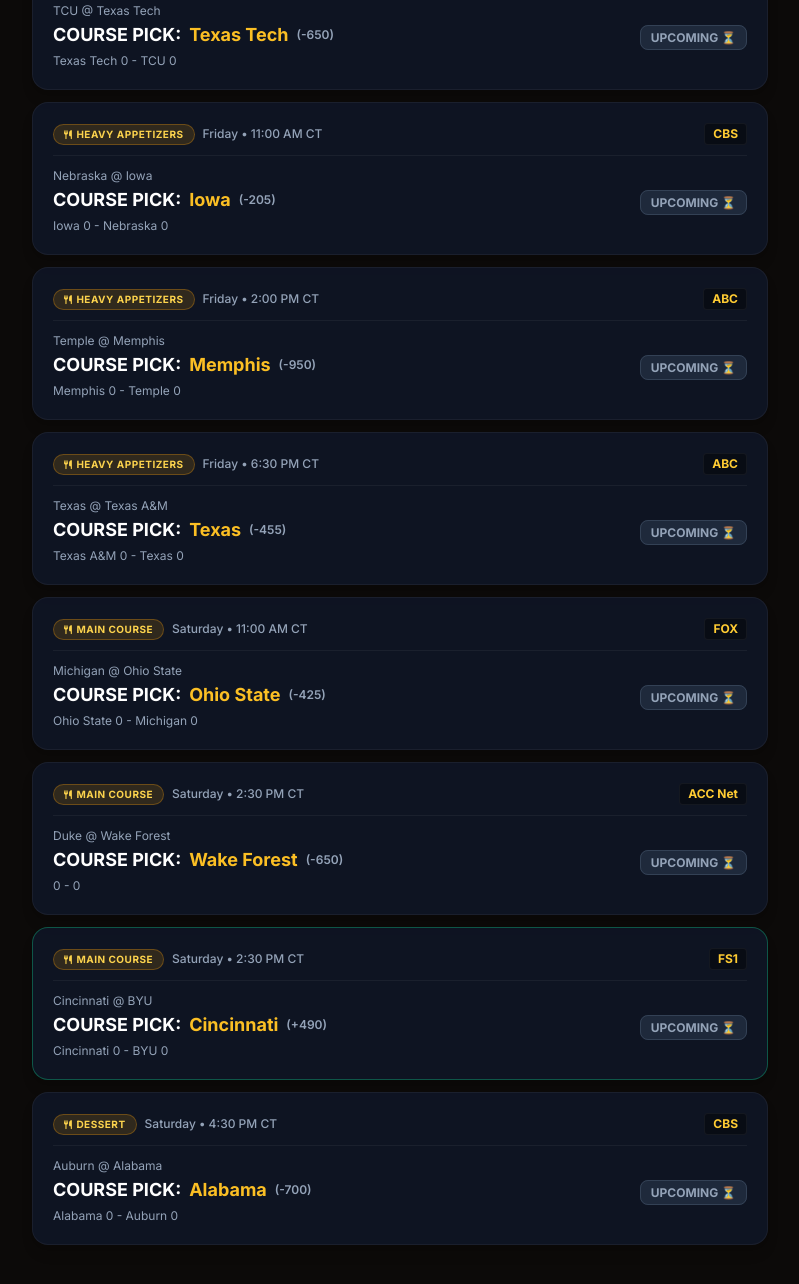
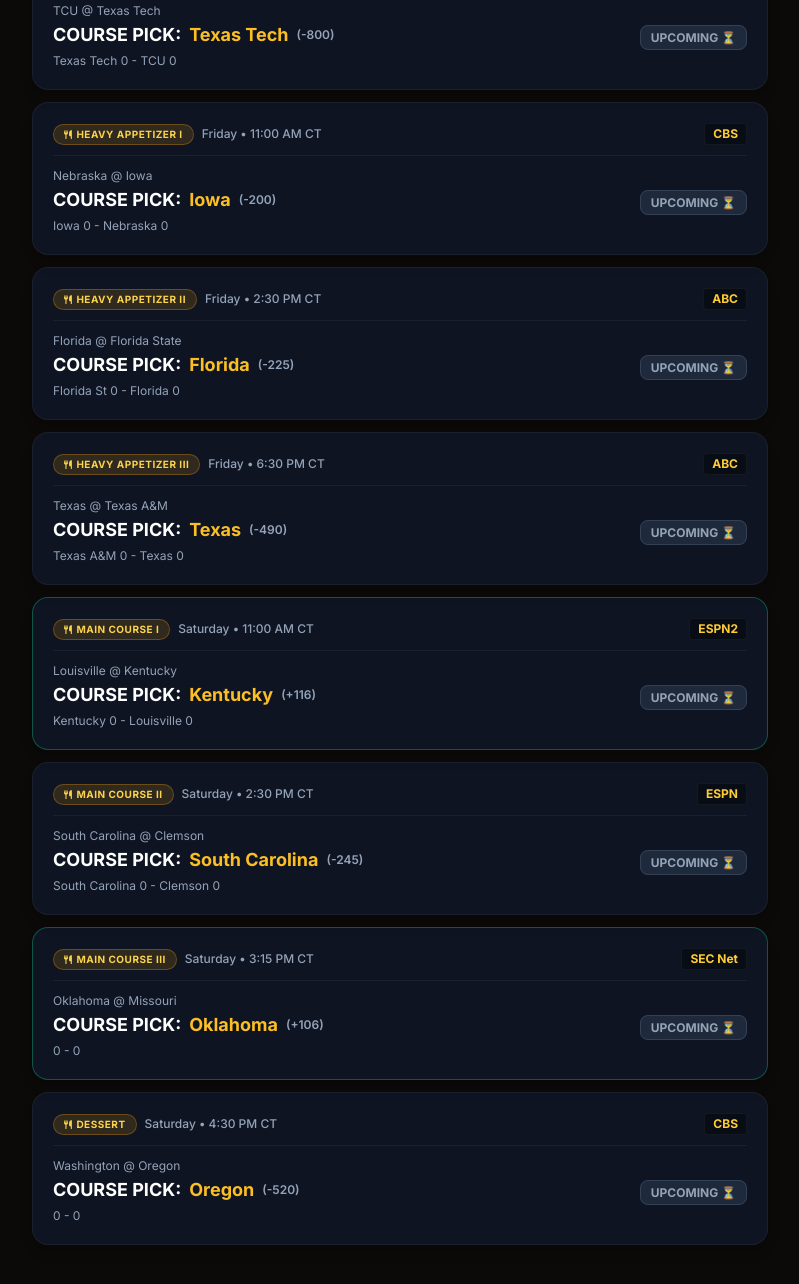
Before and after one commit to robtobular/hermes-app, a plain HTML site: page parlay.html in a window 1280 px wide. Shown: the part 628-1912 px from the top of the page, without its empty margins (240-1039 px from the left). Drawn offline with nearby package versions, Linux system fonts and the light colour scheme.

Commit message:
Update Parlay Tracker with Chef Flavin Official Final Menu (+2093)

```diff
--- a/parlay.html
+++ b/parlay.html
@@ -3,7 +3,7 @@
 <head>
   <meta charset="UTF-8">
   <meta name="viewport" content="width=device-width, initial-scale=1.0">
-  <title>2026 Thanksgiving 8-Leg Parlay Tracker (+2124)</title>
+  <title>The Thanksgiving Parlay — Chef Flavin Menu (+2093)</title>
   <script src="https://cdn.tailwindcss.com"></script>
   <link rel="stylesheet" href="https://cdnjs.cloudflare.com/ajax/libs/font-awesome/6.5.1/css/all.min.css">
   <link rel="preconnect" href="https://fonts.googleapis.com">
@@ -21,7 +21,7 @@
   <header class="bg-gradient-to-r from-[#451a03] via-[#78350f] to-[#451a03] border-b-2 border-amber-500 py-6 px-4 md:py-8 md:px-6 shadow-2xl relative overflow-hidden text-center">
     <div class="max-w-4xl mx-auto relative z-10">
       <div class="inline-flex items-center gap-2 px-3 py-1 rounded-full text-xs font-bold bg-amber-500/20 text-amber-300 border border-amber-500/30 mb-3">
-        🦃 Prix Fixe Tasting Menu • Prepared by Executive Chef Flavin
+        🦃 Official Menu • Curated by Executive Chef Flavin
       </div>
       <h1 class="text-3xl md:text-5xl font-heading font-black tracking-tight text-white uppercase drop-shadow">
         THE THANKSGIVING PARLAY
@@ -32,7 +32,7 @@
       <div class="flex items-center justify-center gap-4 mt-4 text-sm md:text-base font-semibold text-amber-200">
         <span><i class="fa-solid fa-utensils text-amber-400"></i> 8 Courses</span>
         <span>•</span>
-        <span class="text-amber-300 font-extrabold text-lg"><i class="fa-solid fa-receipt text-amber-400"></i> +2124 Payout</span>
+        <span class="text-amber-300 font-extrabold text-lg"><i class="fa-solid fa-receipt text-amber-400"></i> +2093 Payout</span>
       </div>
     </div>
   </header>
@@ -76,7 +76,7 @@
 
     <!-- Odds Note -->
     <div class="bg-black/40 border border-white/10 rounded-xl p-3 text-xs text-slate-300 flex items-center justify-between">
-      <span><i class="fa-solid fa-fire-burner text-amber-400 mr-1.5"></i> Spicy Entrée: Cincinnati (+490 Underdog @ BYU) elevates total tasting payout to <strong>+2124</strong>!</span>
+      <span><i class="fa-solid fa-pepper-hot text-amber-400 mr-1.5"></i> Spicy Entrées: <strong>Kentucky (+116)</strong> & <strong>Oklahoma (+106)</strong> juice the total menu payout to <strong>+2093</strong>!</span>
     </div>
 
     <!-- The 8 Legs -->
@@ -98,7 +98,7 @@
               <div class="text-xs text-slate-400">TCU @ Texas Tech</div>
               <div class="text-base md:text-lg font-bold text-white mt-0.5 flex items-center gap-2">
                 COURSE PICK: <span class="text-amber-400 font-extrabold">Texas Tech</span>
-                <span class="text-xs font-semibold text-slate-400">(-650)</span>
+                <span class="text-xs font-semibold text-slate-400">(-800)</span>
               </div>
               <div class="text-xs text-slate-400 mt-1">Texas Tech 0 - TCU 0</div>
             </div>
@@ -112,7 +112,7 @@
           <div class="flex items-center justify-between gap-2 border-b border-white/5 pb-2.5 mb-3">
             <div class="flex items-center gap-2">
               <span class="px-2.5 py-0.5 rounded-full text-[10px] font-bold uppercase tracking-wider bg-amber-500/15 text-amber-300 border border-amber-500/30 flex items-center gap-1">
-                <i class="fa-solid fa-utensils text-[9px]"></i> Heavy Appetizers
+                <i class="fa-solid fa-utensils text-[9px]"></i> Heavy Appetizer I
               </span>
               <span class="text-xs text-slate-400 font-medium">Friday • 11:00 AM CT</span>
             </div>
@@ -124,7 +124,7 @@
               <div class="text-xs text-slate-400">Nebraska @ Iowa</div>
               <div class="text-base md:text-lg font-bold text-white mt-0.5 flex items-center gap-2">
                 COURSE PICK: <span class="text-amber-400 font-extrabold">Iowa</span>
-                <span class="text-xs font-semibold text-slate-400">(-205)</span>
+                <span class="text-xs font-semibold text-slate-400">(-200)</span>
               </div>
               <div class="text-xs text-slate-400 mt-1">Iowa 0 - Nebraska 0</div>
             </div>
@@ -138,21 +138,21 @@
           <div class="flex items-center justify-between gap-2 border-b border-white/5 pb-2.5 mb-3">
             <div class="flex items-center gap-2">
               <span class="px-2.5 py-0.5 rounded-full text-[10px] font-bold uppercase tracking-wider bg-amber-500/15 text-amber-300 border border-amber-500/30 flex items-center gap-1">
-                <i class="fa-solid fa-utensils text-[9px]"></i> Heavy Appetizers
+                <i class="fa-solid fa-utensils text-[9px]"></i> Heavy Appetizer II
               </span>
-              <span class="text-xs text-slate-400 font-medium">Friday • 2:00 PM CT</span>
+              <span class="text-xs text-slate-400 font-medium">Friday • 2:30 PM CT</span>
             </div>
             <div class="text-xs font-bold text-[#FFCC33] bg-black/40 px-2 py-0.5 rounded border border-white/5">ABC</div>
           </div>
 
           <div class="flex items-center justify-between gap-4">
             <div>
-              <div class="text-xs text-slate-400">Temple @ Memphis</div>
+              <div class="text-xs text-slate-400">Florida @ Florida State</div>
               <div class="text-base md:text-lg font-bold text-white mt-0.5 flex items-center gap-2">
-                COURSE PICK: <span class="text-amber-400 font-extrabold">Memphis</span>
-                <span class="text-xs font-semibold text-slate-400">(-950)</span>
+                COURSE PICK: <span class="text-amber-400 font-extrabold">Florida</span>
+                <span class="text-xs font-semibold text-slate-400">(-225)</span>
               </div>
-              <div class="text-xs text-slate-400 mt-1">Memphis 0 - Temple 0</div>
+              <div class="text-xs text-slate-400 mt-1">Florida St 0 - Florida 0</div>
             </div>
             <div class="flex-shrink-0 text-right">
               <span class="px-2.5 py-1 rounded-lg text-xs font-bold bg-slate-800 text-slate-400 border border-slate-700">UPCOMING ⏳</span>
@@ -164,7 +164,7 @@
           <div class="flex items-center justify-between gap-2 border-b border-white/5 pb-2.5 mb-3">
             <div class="flex items-center gap-2">
               <span class="px-2.5 py-0.5 rounded-full text-[10px] font-bold uppercase tracking-wider bg-amber-500/15 text-amber-300 border border-amber-500/30 flex items-center gap-1">
-                <i class="fa-solid fa-utensils text-[9px]"></i> Heavy Appetizers
+                <i class="fa-solid fa-utensils text-[9px]"></i> Heavy Appetizer III
               </span>
               <span class="text-xs text-slate-400 font-medium">Friday • 6:30 PM CT</span>
             </div>
@@ -176,9 +176,35 @@
               <div class="text-xs text-slate-400">Texas @ Texas A&M</div>
               <div class="text-base md:text-lg font-bold text-white mt-0.5 flex items-center gap-2">
                 COURSE PICK: <span class="text-amber-400 font-extrabold">Texas</span>
-                <span class="text-xs font-semibold text-slate-400">(-455)</span>
+                <span class="text-xs font-semibold text-slate-400">(-490)</span>
               </div>
               <div class="text-xs text-slate-400 mt-1">Texas A&M 0 - Texas 0</div>
+            </div>
+            <div class="flex-shrink-0 text-right">
+              <span class="px-2.5 py-1 rounded-lg text-xs font-bold bg-slate-800 text-slate-400 border border-slate-700">UPCOMING ⏳</span>
+            </div>
+          </div>
+        </div>
+
+        <div class="bg-slate-900/80 rounded-2xl p-4 md:p-5 border border-emerald-500/40 bg-emerald-950/20 hover:border-amber-500/30 transition-all shadow-lg">
+          <div class="flex items-center justify-between gap-2 border-b border-white/5 pb-2.5 mb-3">
+            <div class="flex items-center gap-2">
+              <span class="px-2.5 py-0.5 rounded-full text-[10px] font-bold uppercase tracking-wider bg-amber-500/15 text-amber-300 border border-amber-500/30 flex items-center gap-1">
+                <i class="fa-solid fa-utensils text-[9px]"></i> Main Course I
+              </span>
+              <span class="text-xs text-slate-400 font-medium">Saturday • 11:00 AM CT</span>
+            </div>
+            <div class="text-xs font-bold text-[#FFCC33] bg-black/40 px-2 py-0.5 rounded border border-white/5">ESPN2</div>
+          </div>
+
+          <div class="flex items-center justify-between gap-4">
+            <div>
+              <div class="text-xs text-slate-400">Louisville @ Kentucky</div>
+              <div class="text-base md:text-lg font-bold text-white mt-0.5 flex items-center gap-2">
+                COURSE PICK: <span class="text-amber-400 font-extrabold">Kentucky</span>
+                <span class="text-xs font-semibold text-slate-400">(+116)</span>
+              </div>
+              <div class="text-xs text-slate-400 mt-1">Kentucky 0 - Louisville 0</div>
             </div>
             <div class="flex-shrink-0 text-right">
               <span class="px-2.5 py-1 rounded-lg text-xs font-bold bg-slate-800 text-slate-400 border border-slate-700">UPCOMING ⏳</span>
@@ -190,47 +216,21 @@
           <div class="flex items-center justify-between gap-2 border-b border-white/5 pb-2.5 mb-3">
             <div class="flex items-center gap-2">
               <span class="px-2.5 py-0.5 rounded-full text-[10px] font-bold uppercase tracking-wider bg-amber-500/15 text-amber-300 border border-amber-500/30 flex items-center gap-1">
-                <i class="fa-solid fa-utensils text-[9px]"></i> Main Course
+                <i class="fa-solid fa-utensils text-[9px]"></i> Main Course II
               </span>
-              <span class="text-xs text-slate-400 font-medium">Saturday • 11:00 AM CT</span>
+              <span class="text-xs text-slate-400 font-medium">Saturday • 2:30 PM CT</span>
             </div>
-            <div class="text-xs font-bold text-[#FFCC33] bg-black/40 px-2 py-0.5 rounded border border-white/5">FOX</div>
+            <div class="text-xs font-bold text-[#FFCC33] bg-black/40 px-2 py-0.5 rounded border border-white/5">ESPN</div>
           </div>
 
           <div class="flex items-center justify-between gap-4">
             <div>
-              <div class="text-xs text-slate-400">Michigan @ Ohio State</div>
+              <div class="text-xs text-slate-400">South Carolina @ Clemson</div>
               <div class="text-base md:text-lg font-bold text-white mt-0.5 flex items-center gap-2">
-                COURSE PICK: <span class="text-amber-400 font-extrabold">Ohio State</span>
-                <span class="text-xs font-semibold text-slate-400">(-425)</span>
+                COURSE PICK: <span class="text-amber-400 font-extrabold">South Carolina</span>
+                <span class="text-xs font-semibold text-slate-400">(-245)</span>
               </div>
-              <div class="text-xs text-slate-400 mt-1">Ohio State 0 - Michigan 0</div>
-            </div>
-            <div class="flex-shrink-0 text-right">
-              <span class="px-2.5 py-1 rounded-lg text-xs font-bold bg-slate-800 text-slate-400 border border-slate-700">UPCOMING ⏳</span>
-            </div>
-          </div>
-        </div>
-
-        <div class="bg-slate-900/80 rounded-2xl p-4 md:p-5 border border-white/5 hover:border-amber-500/30 transition-all shadow-lg">
-          <div class="flex items-center justify-between gap-2 border-b border-white/5 pb-2.5 mb-3">
-            <div class="flex items-center gap-2">
-              <span class="px-2.5 py-0.5 rounded-full text-[10px] font-bold uppercase tracking-wider bg-amber-500/15 text-amber-300 border border-amber-500/30 flex items-center gap-1">
-                <i class="fa-solid fa-utensils text-[9px]"></i> Main Course
-              </span>
-              <span class="text-xs text-slate-400 font-medium">Saturday • 2:30 PM CT</span>
-            </div>
-            <div class="text-xs font-bold text-[#FFCC33] bg-black/40 px-2 py-0.5 rounded border border-white/5">ACC Net</div>
-          </div>
-
-          <div class="flex items-center justify-between gap-4">
-            <div>
-              <div class="text-xs text-slate-400">Duke @ Wake Forest</div>
-              <div class="text-base md:text-lg font-bold text-white mt-0.5 flex items-center gap-2">
-                COURSE PICK: <span class="text-amber-400 font-extrabold">Wake Forest</span>
-                <span class="text-xs font-semibold text-slate-400">(-650)</span>
-              </div>
-              <div class="text-xs text-slate-400 mt-1">0 - 0</div>
+              <div class="text-xs text-slate-400 mt-1">South Carolina 0 - Clemson 0</div>
             </div>
             <div class="flex-shrink-0 text-right">
               <span class="px-2.5 py-1 rounded-lg text-xs font-bold bg-slate-800 text-slate-400 border border-slate-700">UPCOMING ⏳</span>
@@ -242,21 +242,21 @@
           <div class="flex items-center justify-between gap-2 border-b border-white/5 pb-2.5 mb-3">
             <div class="flex items-center gap-2">
               <span class="px-2.5 py-0.5 rounded-full text-[10px] font-bold uppercase tracking-wider bg-amber-500/15 text-amber-300 border border-amber-500/30 flex items-center gap-1">
-                <i class="fa-solid fa-utensils text-[9px]"></i> Main Course
+                <i class="fa-solid fa-utensils text-[9px]"></i> Main Course III
               </span>
-              <span class="text-xs text-slate-400 font-medium">Saturday • 2:30 PM CT</span>
+              <span class="text-xs text-slate-400 font-medium">Saturday • 3:15 PM CT</span>
             </div>
-            <div class="text-xs font-bold text-[#FFCC33] bg-black/40 px-2 py-0.5 rounded border border-white/5">FS1</div>
+            <div class="text-xs font-bold text-[#FFCC33] bg-black/40 px-2 py-0.5 rounded border border-white/5">SEC Net</div>
           </div>
 
           <div class="flex items-center justify-between gap-4">
             <div>
-              <div class="text-xs text-slate-400">Cincinnati @ BYU</div>
+              <div class="text-xs text-slate-400">Oklahoma @ Missouri</div>
               <div class="text-base md:text-lg font-bold text-white mt-0.5 flex items-center gap-2">
-                COURSE PICK: <span class="text-amber-400 font-extrabold">Cincinnati</span>
-                <span class="text-xs font-semibold text-slate-400">(+490)</span>
+                COURSE PICK: <span class="text-amber-400 font-extrabold">Oklahoma</span>
+                <span class="text-xs font-semibold text-slate-400">(+106)</span>
               </div>
-              <div class="text-xs text-slate-400 mt-1">Cincinnati 0 - BYU 0</div>
+              <div class="text-xs text-slate-400 mt-1">0 - 0</div>
             </div>
             <div class="flex-shrink-0 text-right">
               <span class="px-2.5 py-1 rounded-lg text-xs font-bold bg-slate-800 text-slate-400 border border-slate-700">UPCOMING ⏳</span>
@@ -277,12 +277,12 @@
 
           <div class="flex items-center justify-between gap-4">
             <div>
-              <div class="text-xs text-slate-400">Auburn @ Alabama</div>
+              <div class="text-xs text-slate-400">Washington @ Oregon</div>
               <div class="text-base md:text-lg font-bold text-white mt-0.5 flex items-center gap-2">
-                COURSE PICK: <span class="text-amber-400 font-extrabold">Alabama</span>
-                <span class="text-xs font-semibold text-slate-400">(-700)</span>
+                COURSE PICK: <span class="text-amber-400 font-extrabold">Oregon</span>
+                <span class="text-xs font-semibold text-slate-400">(-520)</span>
               </div>
-              <div class="text-xs text-slate-400 mt-1">Alabama 0 - Auburn 0</div>
+              <div class="text-xs text-slate-400 mt-1">0 - 0</div>
             </div>
             <div class="flex-shrink-0 text-right">
               <span class="px-2.5 py-1 rounded-lg text-xs font-bold bg-slate-800 text-slate-400 border border-slate-700">UPCOMING ⏳</span>
```
